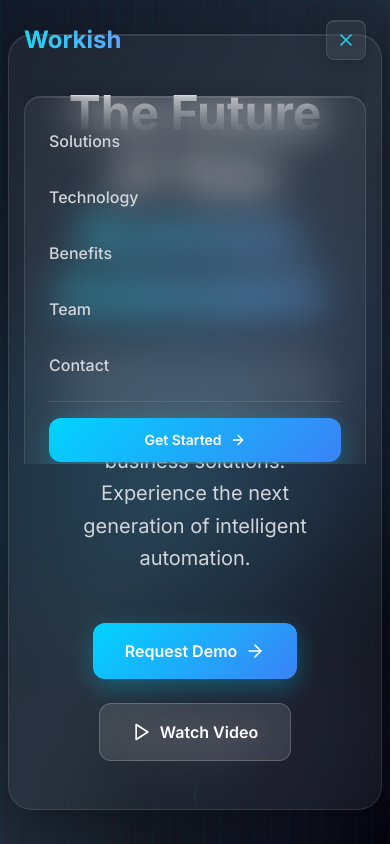
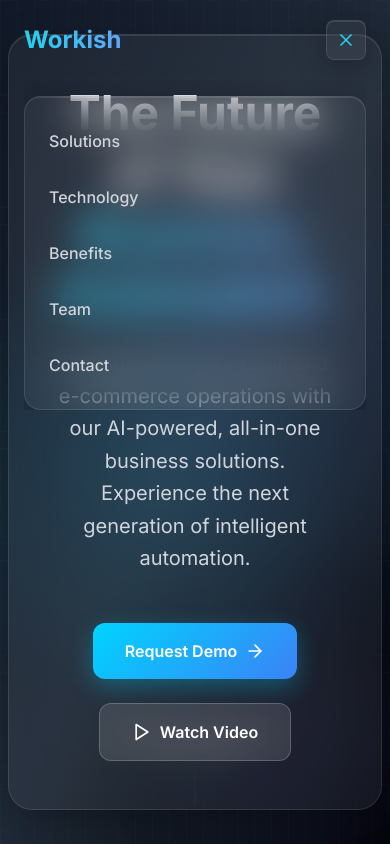
Before and after one commit to unknowCompany/Workish, a React (Vite) app: page / in a window 390 px wide. Both pictures are taken after a click on the button 346 px from the left and 40 px from the top of the page. Shown: the top 844 px of the page. Built offline with nearby package versions, Linux system fonts and the light colour scheme.

Commit message:
fix : animation navbar not smooth

```diff
--- a/src/components/Navbar.tsx
+++ b/src/components/Navbar.tsx
@@ -23,7 +23,7 @@
   };
 
   return (
-    <nav className={`fixed top-0 left-0 right-0 z-50 transition-all duration-500 ${
+    <nav className={`fixed top-0 left-0 right-0 z-50 transition-[background-color,backdrop-filter] duration-500 cubic-bezier(0.4, 0, 0.2, 1) ${
       isScrolled
         ? 'glass-card backdrop-blur-xl bg-black/20'
         : 'bg-transparent'
@@ -88,7 +88,7 @@
           {/* Mobile Menu Button */}
           <button
             onClick={() => setIsMobileMenuOpen(!isMobileMenuOpen)}
-            className="md:hidden w-10 h-10 glass-card rounded-lg flex items-center justify-center hover:scale-110 transition-all duration-300"
+            className="md:hidden w-10 h-10 glass-card rounded-lg flex items-center justify-center hover:scale-110 transition-all duration-300 cubic-bezier(0.4, 0, 0.2, 1)"
           >
             {isMobileMenuOpen ? (
               <X size={20} className="text-cyan-400" />
@@ -99,7 +99,7 @@
         </div>
 
           {/* Mobile Menu */}
-          <div className={`md:hidden transition-all duration-500 overflow-hidden ${
+          <div className={`md:hidden transition-[max-height,opacity] duration-500 cubic-bezier(0.4, 0, 0.2, 1) overflow-hidden ${
             isMobileMenuOpen ? 'max-h-96 opacity-100' : 'max-h-0 opacity-0'
           }`}>
             <div className="glass-card rounded-2xl mt-4 p-6 space-y-4">
@@ -133,15 +133,6 @@
               >
                 Contact
               </button>
-              <div className="pt-4 border-t border-white/10">
-                <button
-                  onClick={() => scrollToSection('cta')}
-                  className="btn-primary w-full text-sm px-6 py-3 group"
-                >
-                  Get Started
-                  <ArrowRight className="ml-2 group-hover:translate-x-1 transition-transform" size={16} />
-                </button>
-              </div>
             </div>
           </div>
       </div>
```
